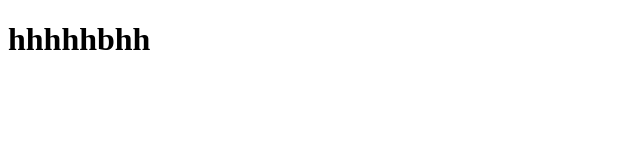
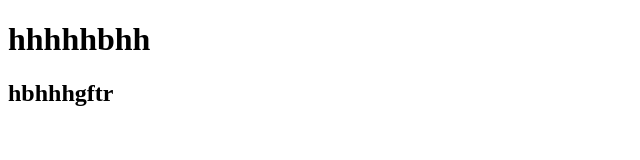
Before and after one commit to isybliss/My-app-creation, a plain HTML site: page login.html in a window 1280 px wide. Shown: the whole page, without its empty margins (0-640 px from the left). Drawn offline with Linux system fonts and the light colour scheme.

Commit message:
added hello

```diff
--- a/login.html
+++ b/login.html
@@ -9,6 +9,8 @@
 <body>
     <div>
         <h1>hhhhhbhh</h1>
+
+        <h2>hbhhhgftr</h2>
     </div>
 </body>
 </html>
```
